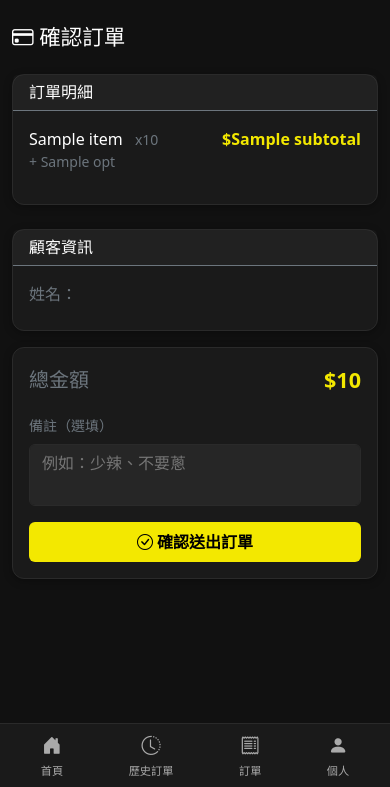
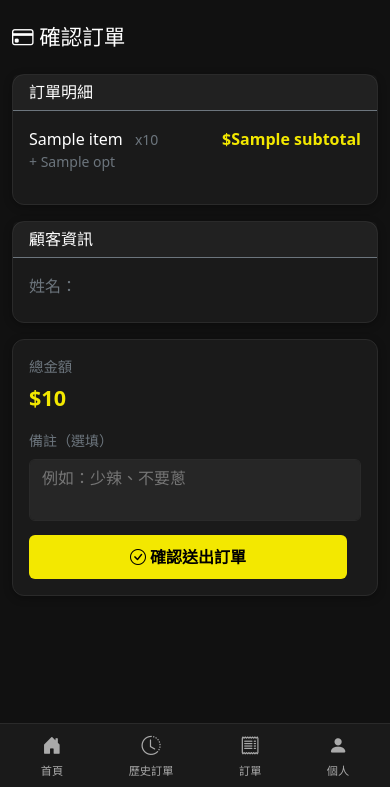
Before and after one commit to 11346063/DBapp-order_system, a Django app: template web_app/templates/payment.html in a window 390 px wide. Shown: the part 57-844 px from the top of the page. Run offline with Django 5.2, Linux system fonts and the light colour scheme; the template is opened without the code that fills it: most values are stand-ins (such as "Sample title", 1, 10 or a date in 2020).

Commit message:
fix: 前台已經在購物車畫面就不要在底下顯示購物車的部分

```diff
--- a/web_app/static/css/payment.css
+++ b/web_app/static/css/payment.css
@@ -16,9 +16,88 @@
     box-shadow: 0 0 0 0.2rem rgba(243, 232, 0, 0.2);
 }
 
-@media (max-width: 991.98px) {
-    .col-lg-5 {
-        position: sticky;
-        bottom: 0;
+@media (max-width: 575.98px) {
+    .payment-layout {
+        --bs-gutter-y: 1rem;
+    }
+
+    .payment-summary-col {
+        display: flex;
+        flex-direction: column;
+        gap: 16px;
+        padding-bottom: 88px;
+    }
+
+    .payment-submit-card {
+        position: static;
+        left: 12px;
+        right: 12px;
+        bottom: calc(76px + env(safe-area-inset-bottom, 0));
+        z-index: 10;
+        margin-top: 0 !important;
+        margin-bottom: 0;
+    }
+
+    .payment-submit-card .card-body {
+        padding: 16px;
+    }
+
+    .payment-submit-card .card-body {
+        display: grid;
+        grid-template-columns: minmax(0, 1fr) auto;
+        align-items: center;
+        gap: 14px;
+    }
+
+    .payment-submit-card .d-flex {
+        display: block !important;
+        margin-bottom: 0 !important;
+    }
+
+    .payment-submit-card .text-secondary.fs-5 {
+        display: block;
+        font-size: 0.9rem !important;
+        margin-bottom: 4px;
+    }
+
+    .payment-submit-card #cartTotal {
+        font-size: 1.55rem;
+    }
+
+    .payment-submit-card form {
+        display: contents;
+    }
+
+    .payment-submit-card form .mb-3 {
+        grid-column: 1 / -1;
+        margin-bottom: 0 !important;
+    }
+
+    .payment-submit-card .remark-input {
+        min-height: 52px;
+    }
+
+    .payment-submit-card .btn {
+        min-width: 148px;
+        padding-top: 10px !important;
+        padding-bottom: 10px !important;
+    }
+
+    .guest-login-prompt .d-flex {
+        flex-direction: column;
+    }
+
+    .guest-login-prompt {
+        margin-top: 0 !important;
+        margin-bottom: 0;
+        order: 2;
+    }
+
+    .payment-submit-card {
+        order: 3;
+    }
+
+    .payment-summary-col > .card:not(.guest-login-prompt):not(.payment-submit-card) {
+        order: 1;
     }
 }
--- a/web_app/templates/payment.html
+++ b/web_app/templates/payment.html
@@ -4,13 +4,13 @@
 {% block title %}付款 — 絕佳食雞{% endblock %}
 
 {% block extra_css %}
-<link rel="stylesheet" href="{% static 'css/payment.css' %}">
+<link rel="stylesheet" href="{% static 'css/payment.css' %}?v=7">
 {% endblock %}
 
 {% block content %}
 <h4 class="text-white mb-4"><i class="bi bi-credit-card"></i> 確認訂單</h4>
 
-<div class="row g-4">
+<div class="row g-4 payment-layout">
     <div class="col-lg-7">
         <div class="card card-dark">
             <div class="card-header border-bottom border-secondary">
@@ -37,24 +37,7 @@
         </div>
     </div>
 
-    <div class="col-lg-5">
-        {% if is_guest %}
-        <div id="guest-login-prompt" class="card card-dark border-warning mb-3">
-            <div class="card-body">
-                <h6 class="text-yellow mb-2"><i class="bi bi-person-exclamation"></i> 您目前以訪客身分結帳</h6>
-                <p class="text-secondary small mb-3">登入後可查看歷史訂單紀錄，您要登入嗎？</p>
-                <div class="d-flex gap-2">
-                    <a href="{% url 'web_app:login' %}?next={% url 'web_app:payment' %}" class="btn btn-yellow btn-sm fw-bold flex-fill">
-                        <i class="bi bi-box-arrow-in-right"></i> 前往登入
-                    </a>
-                    <button type="button" class="btn btn-outline-secondary btn-sm flex-fill" onclick="document.getElementById('guest-login-prompt').style.display='none'">
-                        繼續以訪客結帳
-                    </button>
-                </div>
-            </div>
-        </div>
-        {% endif %}
-
+    <div class="col-lg-5 payment-summary-col">
         <div class="card card-dark">
             <div class="card-header border-bottom border-secondary">
                 <h6 class="text-white mb-0">顧客資訊</h6>
@@ -86,7 +69,24 @@
             </div>
         </div>
 
-        <div class="card card-dark mt-3">
+        {% if is_guest %}
+        <div id="guest-login-prompt" class="card card-dark border-warning mt-3 guest-login-prompt">
+            <div class="card-body">
+                <h6 class="text-yellow mb-2"><i class="bi bi-person-exclamation"></i> 您目前以訪客身分結帳</h6>
+                <p class="text-secondary small mb-3">登入後可查看歷史訂單紀錄，您要登入嗎？</p>
+                <div class="d-flex gap-2">
+                    <a href="{% url 'web_app:login' %}?next={% url 'web_app:payment' %}" class="btn btn-yellow btn-sm fw-bold flex-fill">
+                        <i class="bi bi-box-arrow-in-right"></i> 前往登入
+                    </a>
+                    <button type="button" class="btn btn-outline-secondary btn-sm flex-fill" onclick="document.getElementById('guest-login-prompt').style.display='none'">
+                        繼續以訪客結帳
+                    </button>
+                </div>
+            </div>
+        </div>
+        {% endif %}
+
+        <div class="card card-dark mt-3 payment-submit-card">
             <div class="card-body">
                 <div class="d-flex justify-content-between align-items-center mb-3">
                     <span class="text-secondary fs-5">總金額</span>
```
Also changed, not shown: web_app/tests/test_payment_guest.py (+3 -0 lines).
